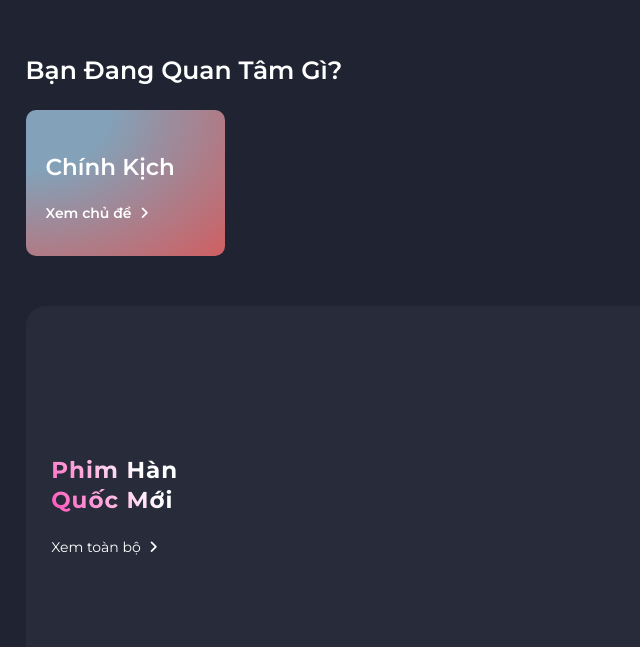
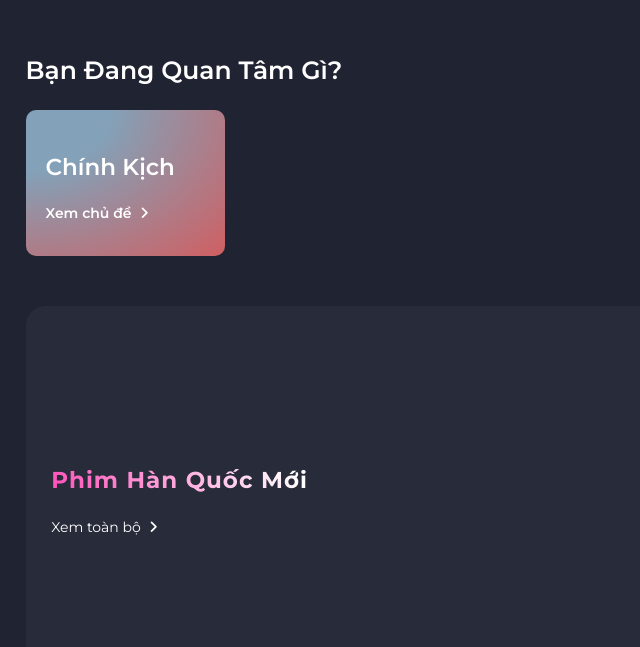
Before and after one commit to TanPhatDevFpt/GOPHIM-PROJECT-DEMO, a website with bundled scripts: page index.html in a window 1280 px wide. Shown: the part 640-1287 px from the top of the page, without its empty margins (0-640 px from the left). Built offline with nearby package versions, Linux system fonts and the light colour scheme; no server answers.

Commit message:
fix swiper layout

```diff
--- a/scss/home/home.scss
+++ b/scss/home/home.scss
@@ -337,12 +337,13 @@
   background: #282b3a;
   background: linear-gradient(180deg, #282b3a 70%, rgba(40, 43, 58, 0));
   & .content__korea {
+    gap:50px;
     display: flex;
     text-align: center;
     width: 100%;
     align-items: center;
     & .content {
-      width: 130px;
+      width: 30%;
       display: flex;
       flex-direction: column;
       text-align: left;
@@ -379,12 +380,11 @@
   gap: 10px;
 }
 .swiper {
-  width: 80%;
-  height: 300px;
+  height: 290px;
 }
 
 .swiper-slide {
-  width:360px;
+  width:392px !important;
   text-align: center;
   font-size: 18px;
   background: #282b3a;
```
Also changed, not shown: css/home/home.css, 1 other file.
